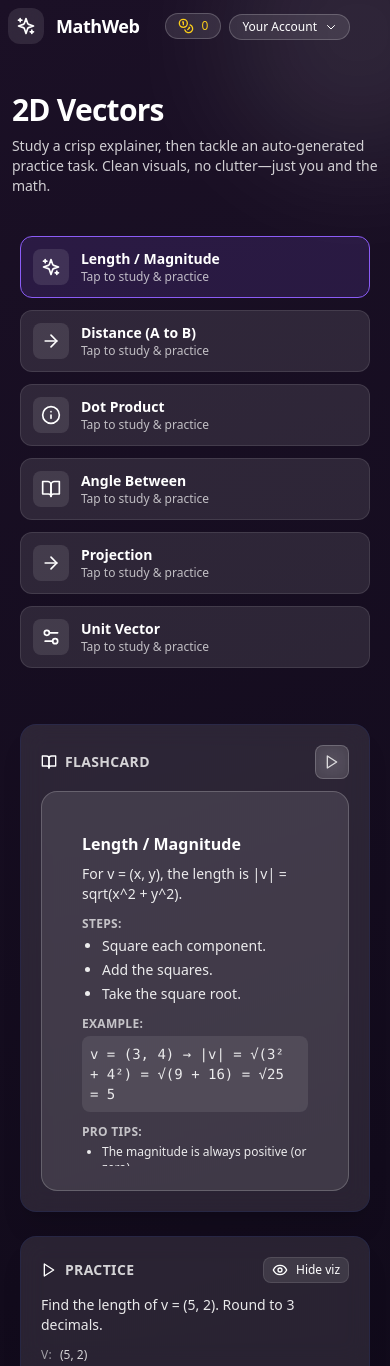
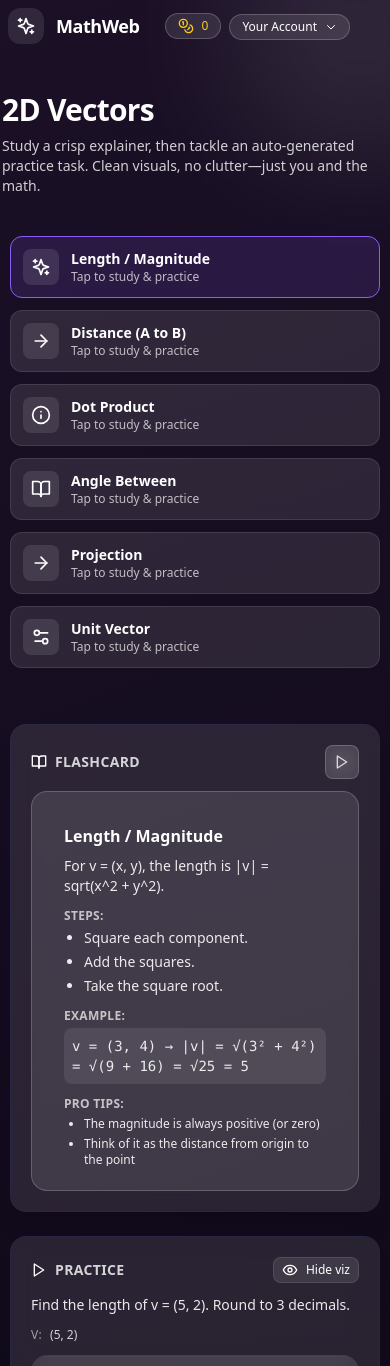
Before and after one commit to Maxaubert/MathWeb, a React (Vite) app: page / in a window 390 px wide. Shown: the top 1366 px of the page. Built offline with nearby package versions, Linux system fonts and the light colour scheme.

Commit message:
Fix mobile flashcard padding and scrollbar hover effects - Reduce padding on mobile for better content utilization - Style scrollbar to remove ugly hover effects - Remove global scrollbar hiding that was conflicting with styles

```diff
--- a/src/index.css
+++ b/src/index.css
@@ -548,7 +548,7 @@ body {
     height: 100% !important;
     min-height: 350px !important;
     overflow-y: auto !important; /* Make it scrollable */
-    padding: 1rem !important;
+    padding: 0.5rem !important;
     max-height: 350px !important; /* Limit height to enable scrolling */
   }
 
@@ -566,7 +566,7 @@ body {
     min-height: 350px !important;
     max-height: 350px !important;
     overflow: visible !important;
-    padding: 1rem !important;
+    padding: 0.5rem !important;
     margin: 0 !important;
     display: block !important;
     visibility: visible !important;
@@ -692,9 +692,9 @@ body {
 
   /* Mobile layout optimization - stretch content closer to edges */
   main {
-    max-width: 98% !important;
-    padding-left: 0.5rem !important;
-    padding-right: 0.5rem !important;
+    max-width: 100% !important;
+    padding-left: 0.125rem !important;
+    padding-right: 0.125rem !important;
   }
 
   /* Stretch concept cards grid to edges on mobile */
@@ -711,18 +711,18 @@ body {
 
   /* Reduce padding on flashcard and practice sections for mobile */
   .flashcard-section, .explainer-section, .practice-section {
-    padding: 0 0.25rem !important;
+    padding: 0 0.125rem !important;
   }
 
   /* Stretch flashcard and practice boxes to edges */
   .explainer-box, .flashcard-box, .explainer-container {
-    padding: 1rem !important;
-    margin: 0.5rem 0 !important;
+    padding: 0.25rem !important;
+    margin: 0.125rem 0 !important;
   }
 
   /* Ensure content inside boxes uses more width */
   .explainer-content, .flashcard-content, .explanation-content {
-    padding: 0.75rem !important;
+    padding: 0.25rem !important;
   }
 
   /* Stretch visualization areas to edges */
@@ -847,6 +847,33 @@ body {
 
   /* Store container and cards */
   .store-container, .store-section, [class*="store"], [class*="Store"] {
+
+  /* Style the scrollbar inside flashcard content on mobile to remove ugly hover effects */
+  .Flashcard ::-webkit-scrollbar,
+  [class*="Flashcard"] ::-webkit-scrollbar,
+  [class*="flashcard"] ::-webkit-scrollbar {
+    width: 6px !important;
+  }
+
+  .Flashcard ::-webkit-scrollbar-track,
+  [class*="Flashcard"] ::-webkit-scrollbar-track,
+  [class*="flashcard"] ::-webkit-scrollbar-track {
+    background: rgba(255, 255, 255, 0.1) !important;
+    border-radius: 3px !important;
+  }
+
+  .Flashcard ::-webkit-scrollbar-thumb,
+  [class*="Flashcard"] ::-webkit-scrollbar-thumb,
+  [class*="flashcard"] ::-webkit-scrollbar-thumb {
+    background: rgba(255, 255, 255, 0.3) !important;
+    border-radius: 3px !important;
+  }
+
+  .Flashcard ::-webkit-scrollbar-thumb:hover,
+  [class*="Flashcard"] ::-webkit-scrollbar-thumb:hover,
+  [class*="flashcard"] ::-webkit-scrollbar-thumb:hover {
+    background: rgba(255, 255, 255, 0.4) !important;
+  }
     padding: 0 0.25rem !important;
     margin: 0 !important;
     overflow: visible !important;
@@ -1004,7 +1031,7 @@ button, .card {
 }
 
 .flex.h-full.flex-col.justify-between::-webkit-scrollbar-thumb:hover {
-  background: rgba(255, 255, 255, 0.4);
+  background: rgba(255, 255, 255, 0.3) !important;
 }
 
 /* Default navigation spacing for all devices */
@@ -1627,12 +1654,4 @@ html {
 }
 
 /* Ensure no white space appears during scroll */
-::-webkit-scrollbar {
-  width: 0px;
-  background: transparent;
-}
-
-/* Firefox scrollbar */
-* {
-  scrollbar-width: none;
-}
+/* Removed global scrollbar hiding to allow flashcard scrollbar styling */
```
